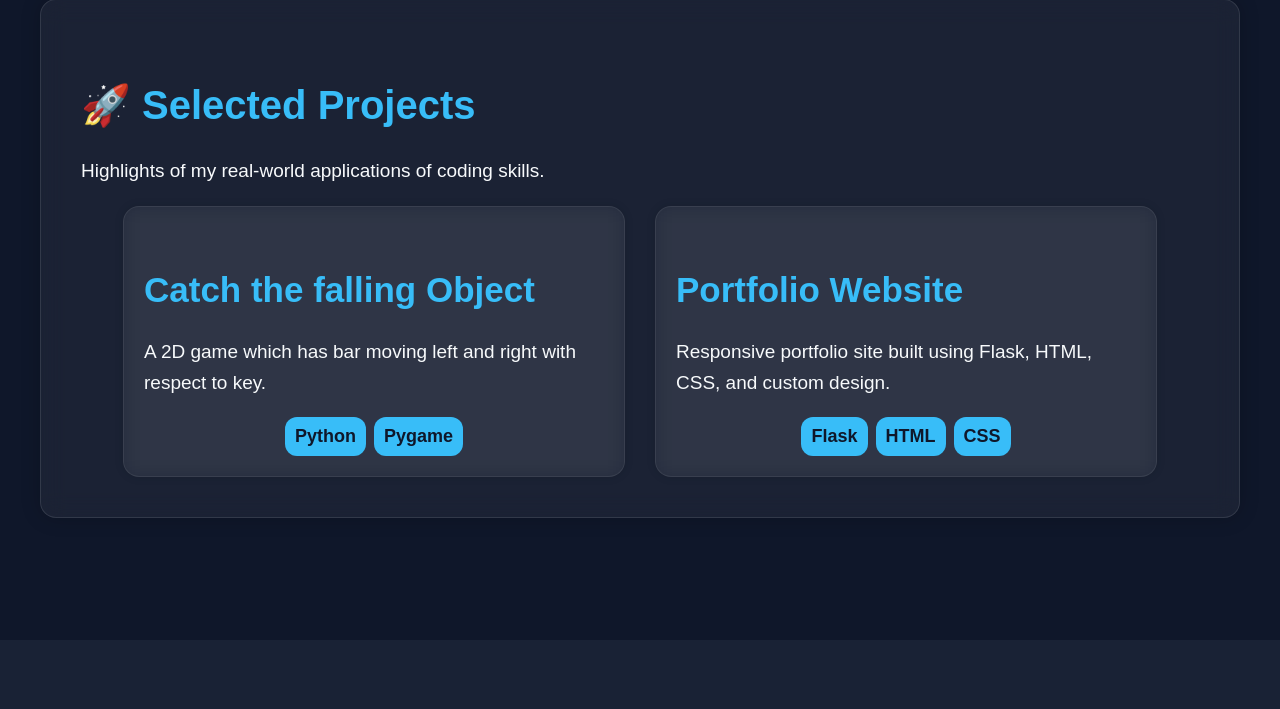
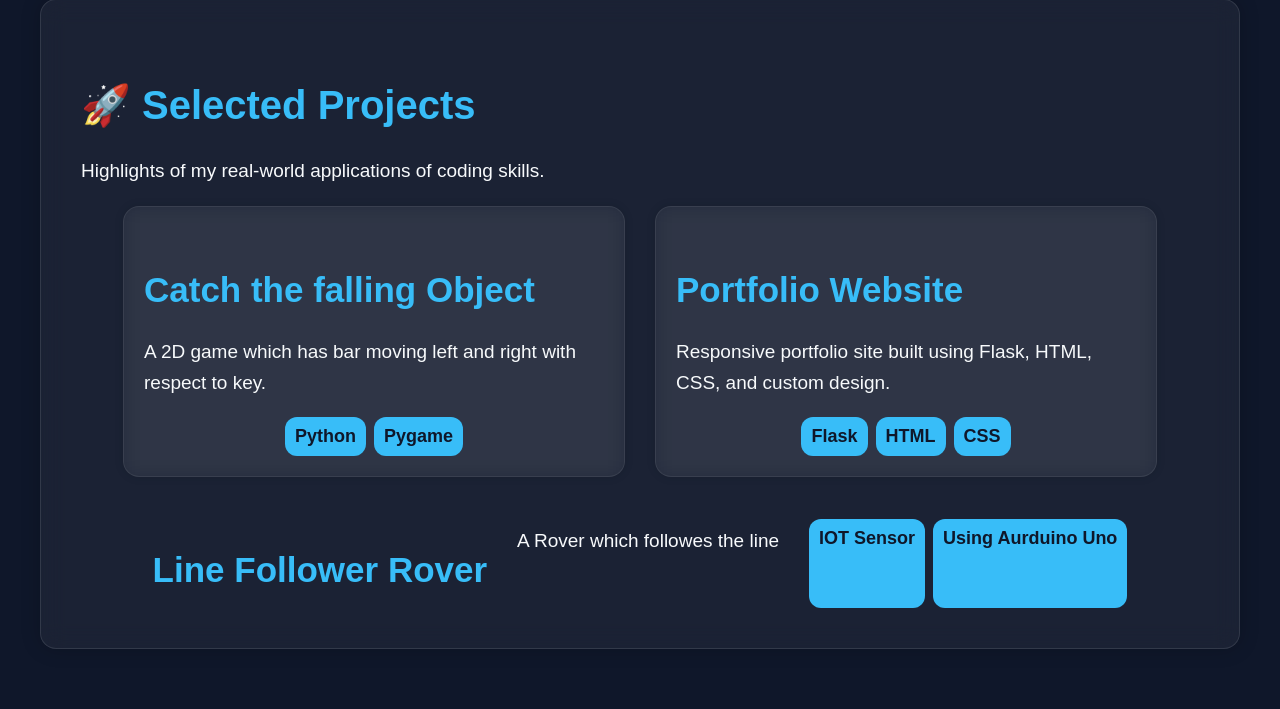
Before and after one commit to nishanth612/Workshop, a Flask app: page /projects in a window 1280 px wide. Shown: the part 160-869 px from the top of the page. Before the commit the page ends 689 px from the top, so only its background shows below. Run offline with Flask 3, Linux system fonts and the light colour scheme.

Commit message:
Update projects.html

```diff
--- a/Workshop Portfolio/templates/projects.html
+++ b/Workshop Portfolio/templates/projects.html
@@ -23,6 +23,14 @@
         <span class="badge">CSS</span>
       </div>
     </div>
+    <h3>Line Follower Rover</h3>
+      <p>A Rover which followes the line </p>
+      <div class="skills">
+        <span class="badge">IOT Sensor</span>
+        <span class="badge">Using Aurduino Uno</span>
+      </div>
+    </div>
+
 
 
     </div>
```
